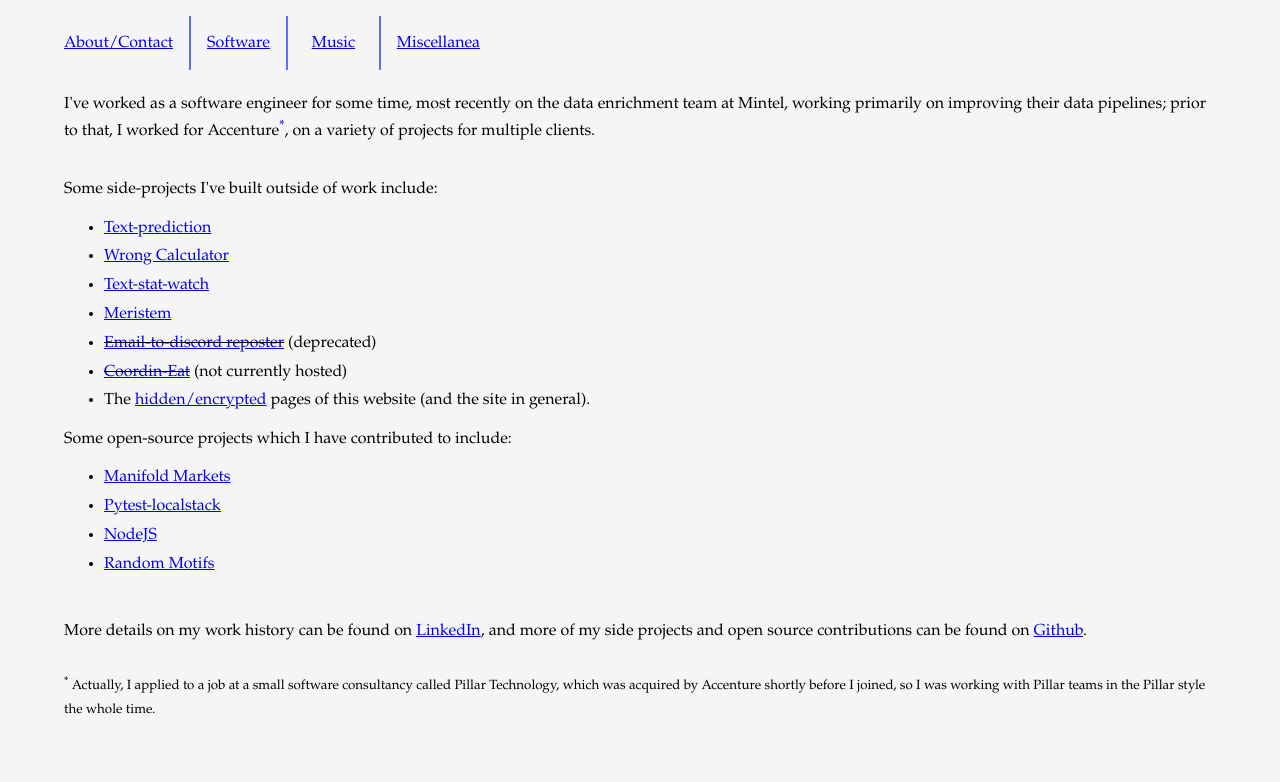
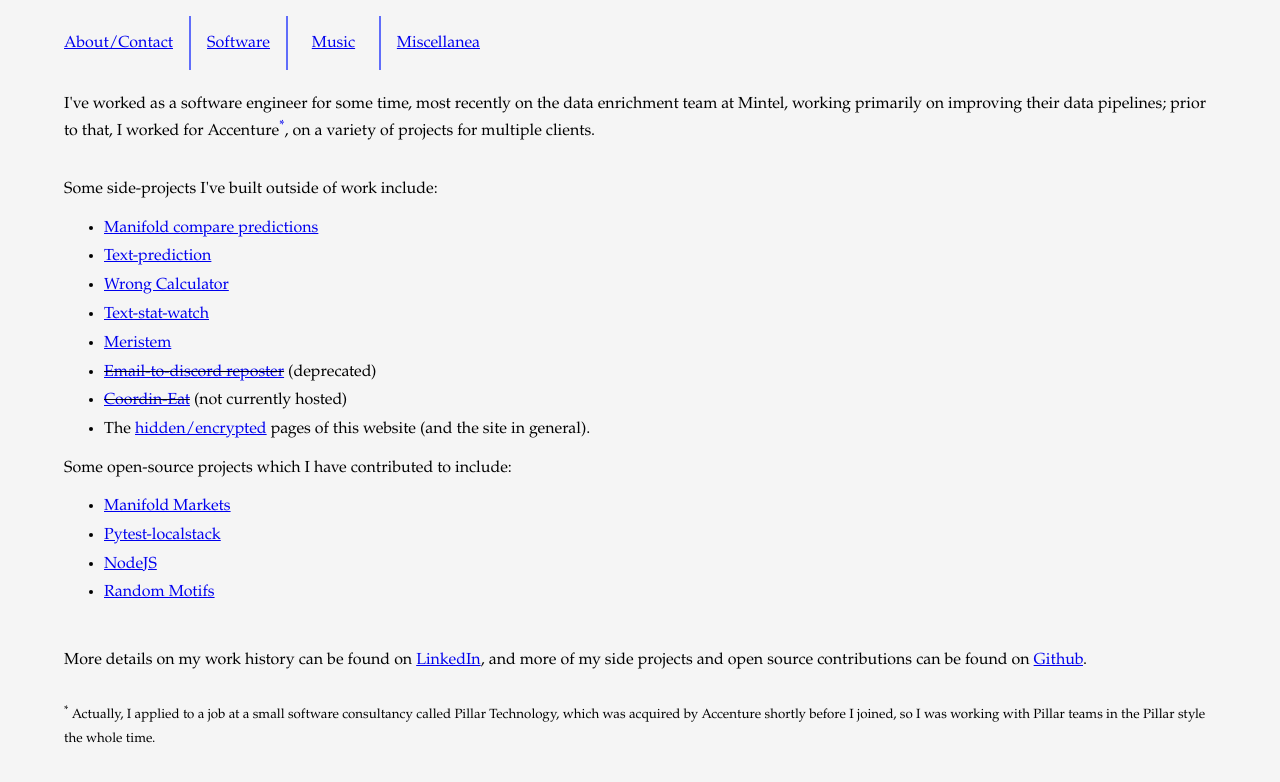
Before and after one commit to ForrestWeiswolf/forrestweiswolf.github.io, a Jekyll site: the page built from software.html, in a window 1280 px wide. Shown: the top 782 px of the page. Built offline with Jekyll 4.4.1, drawn with Linux system fonts in a browser that asks for light colours.

Commit message:
Add Manifold compare predictions link

```diff
--- a/software.html
+++ b/software.html
@@ -13,6 +13,7 @@
 
     <p>Some side-projects I've built outside of work include:</p>
     <ul>
+      <li><a href="https://manifold-compare-predictions.vercel.app/">Manifold compare predictions</a></li>
       <li><a href="http://170.75.161.61:8080/">Text-prediction</a></li>
       <li><a href="https://wrong-calculator.vercel.app/">Wrong Calculator</a></li>
       <li><a href="https://github.com/ForrestWeiswolf/text-stat-watch">Text-stat-watch</a></li>
```
